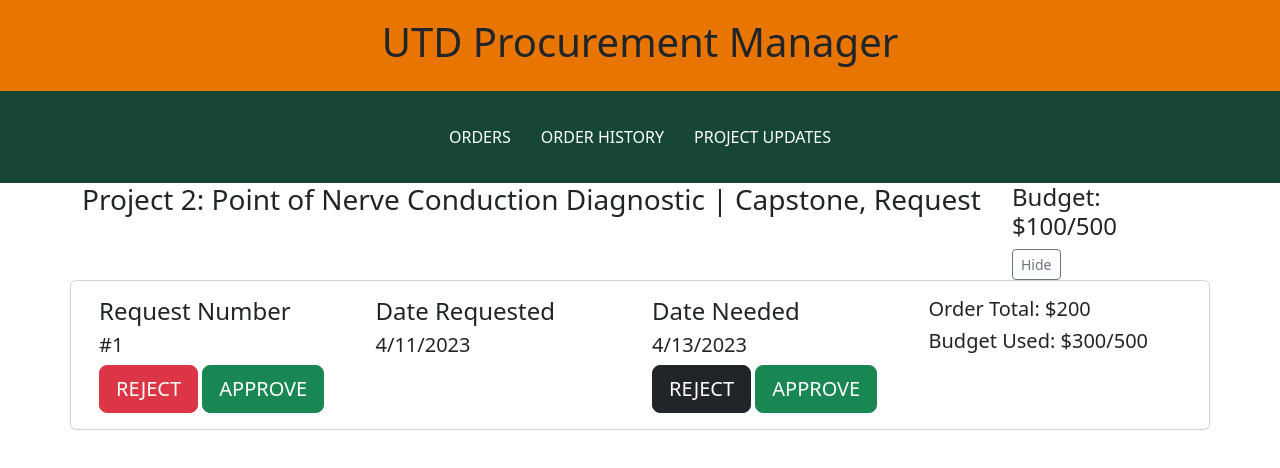
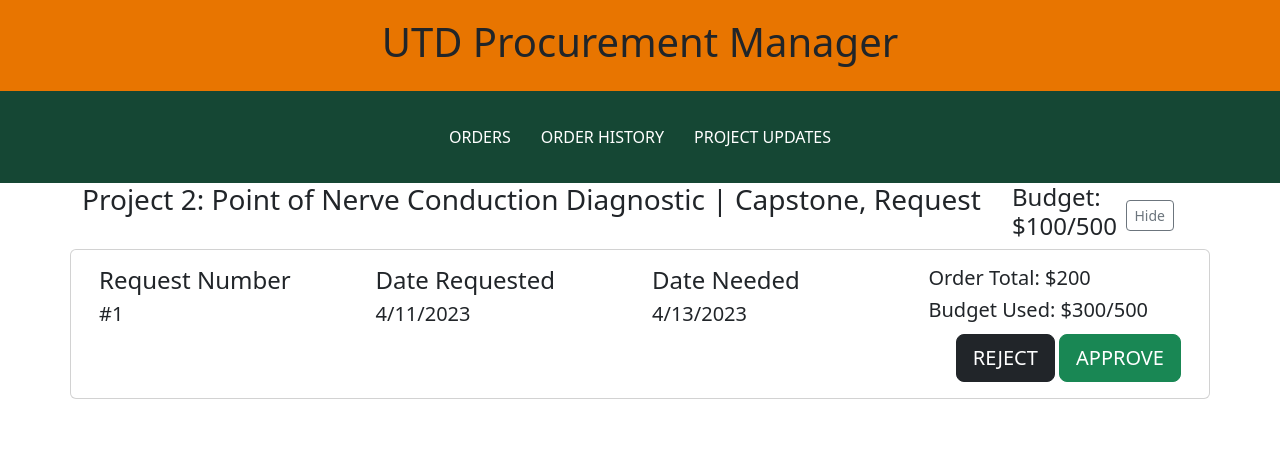
Before and after one commit to UTDallasEPICS/UTDesign-Procurement, a Next.js app in the folder procurement-manager/: page /orders/mentor in a window 1280 px wide. Shown: the top 468 px of the page. Built offline with nearby package versions, Linux system fonts and the light colour scheme.

Commit message:
Removed duplicate buttons

```diff
--- a/procurement-manager/pages/orders/mentor.tsx
+++ b/procurement-manager/pages/orders/mentor.tsx
@@ -21,8 +21,8 @@ export default function Mentor() {
                 Request
               </h3>
             </Col>
-            <Col lg={2}>
-              <h4>Budget: $100/500</h4>
+            <Col lg={2} className="d-flex align-items-center justify-content-end">
+              <h4 className="mr-2">Budget: $100/500</h4>
               <Button
                 variant="outline-secondary"
                 size="sm"
@@ -57,16 +57,8 @@ export default function Mentor() {
                         <h5>Budget Used: $300/500</h5>
                       </Col>
                     </Row>
-                    <Row className="smaller-row">
-                      <Col>
-                        <Button variant="danger" size="lg">
-                          REJECT
-                        </Button>{' '}
-                        <Button variant="success" size="lg">
-                          APPROVE
-                        </Button>{' '}
-                      </Col>
-                      <Col>
+                    <Row className="smaller-row d-flex justify-content-end">
+                      <Col md="auto">
                         <Button variant="dark" size="lg">
                           REJECT
                         </Button>{' '}
```
